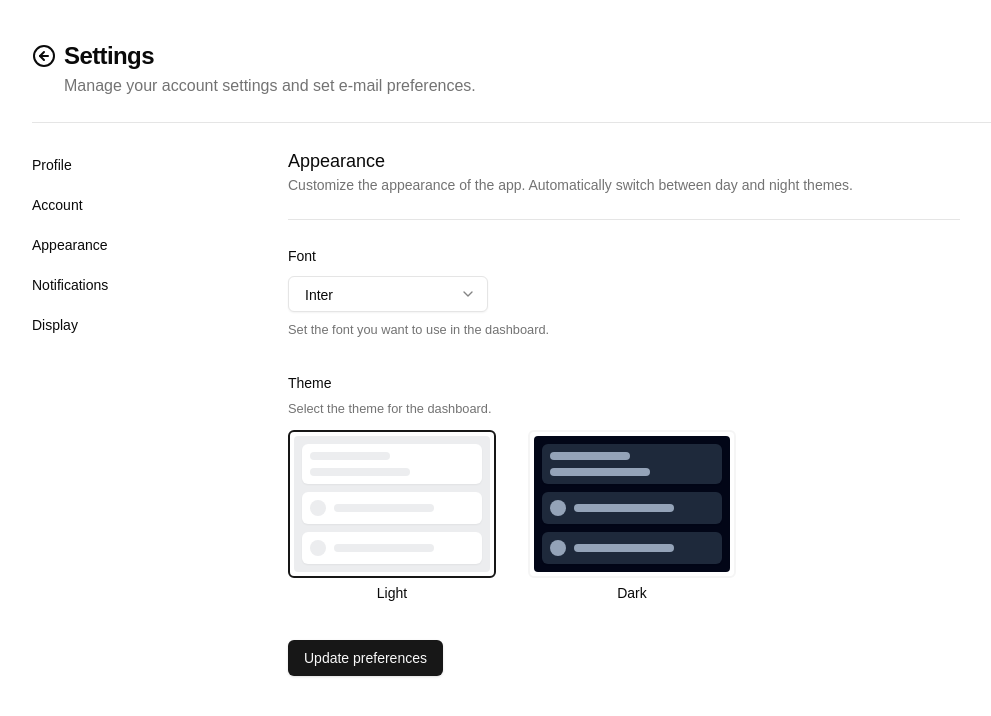
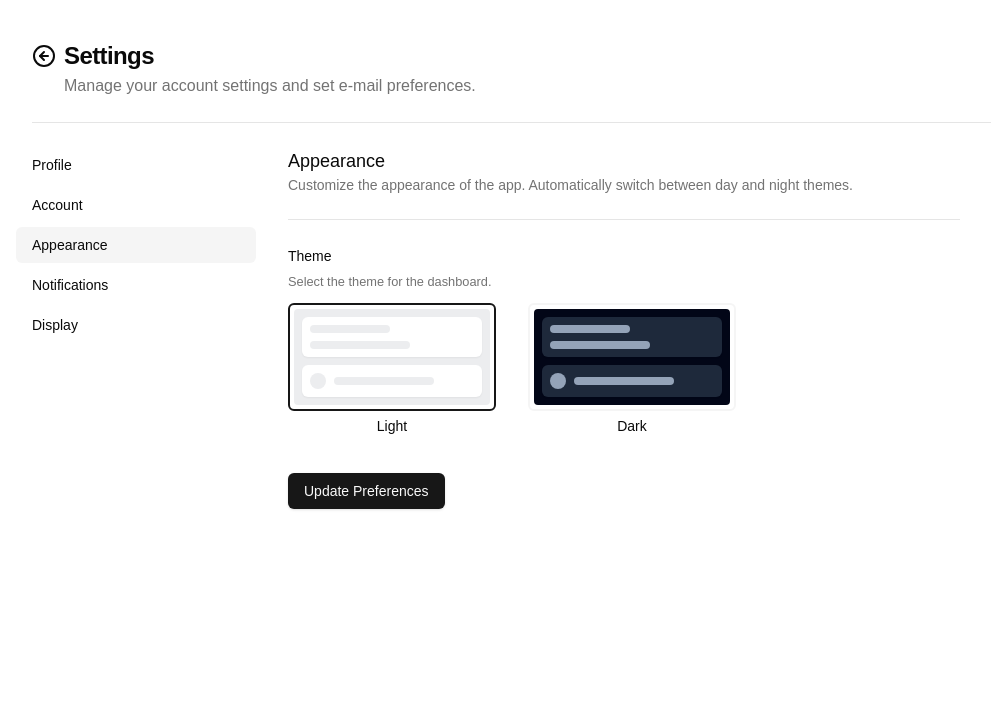
Before and after one commit to developersayem/dev-task-app, a Next.js app: page /settings/appearance in a window 1280 px wide. Shown: the top 716 px of the page, without its empty margins (8-999 px from the left). Built offline with nearby package versions, Linux system fonts and the light colour scheme.

Commit message:
implemented appearance on settings

```diff
--- a/app/settings/appearance/appearance-form.tsx
+++ b/app/settings/appearance/appearance-form.tsx
@@ -1,12 +1,10 @@
 "use client";
 
 import { zodResolver } from "@hookform/resolvers/zod";
-import { ChevronDown } from "lucide-react";
 import { useForm } from "react-hook-form";
 import { z } from "zod";
 
-import { cn } from "@/lib/utils";
-import { Button, buttonVariants } from "@/components/ui/button";
+import { Button } from "@/components/ui/button";
 import {
   Form,
   FormControl,
@@ -18,6 +16,7 @@
 } from "@/components/ui/form";
 import { RadioGroup, RadioGroupItem } from "@/components/ui/radio-group";
 import { toast } from "sonner";
+import { useTheme } from "next-themes";
 
 const appearanceFormSchema = z.object({
   theme: z.enum(["light", "dark"], {
@@ -31,55 +30,29 @@
 
 type AppearanceFormValues = z.infer<typeof appearanceFormSchema>;
 
-// This can come from your database or API.
+// Default values
 const defaultValues: Partial<AppearanceFormValues> = {
   theme: "light",
+  font: "inter",
 };
 
 export function AppearanceForm() {
+  const { setTheme } = useTheme();
   const form = useForm<AppearanceFormValues>({
     resolver: zodResolver(appearanceFormSchema),
     defaultValues,
   });
 
   function onSubmit(data: AppearanceFormValues) {
-    toast(
-      "You submitted the following values: " + JSON.stringify(data, null, 2)
-    );
+    setTheme(data.theme); // Now correctly setting the theme
+    console.log("Submitted data:", data);
+    toast(`Theme updated to: ${data.theme}`);
   }
 
   return (
     <Form {...form}>
       <form onSubmit={form.handleSubmit(onSubmit)} className="space-y-8">
-        <FormField
-          control={form.control}
-          name="font"
-          render={({ field }) => (
-            <FormItem>
-              <FormLabel>Font</FormLabel>
-              <div className="relative w-max">
-                <FormControl>
-                  <select
-                    className={cn(
-                      buttonVariants({ variant: "outline" }),
-                      "w-[200px] appearance-none font-normal"
-                    )}
-                    {...field}
-                  >
-                    <option value="inter">Inter</option>
-                    <option value="manrope">Manrope</option>
-                    <option value="system">System</option>
-                  </select>
-                </FormControl>
-                <ChevronDown className="absolute right-3 top-2.5 h-4 w-4 opacity-50" />
-              </div>
-              <FormDescription>
-                Set the font you want to use in the dashboard.
-              </FormDescription>
-              <FormMessage />
-            </FormItem>
-          )}
-        />
+        {/* Theme Selection */}
         <FormField
           control={form.control}
           name="theme"
@@ -91,10 +64,11 @@
               </FormDescription>
               <FormMessage />
               <RadioGroup
-                onValueChange={field.onChange}
-                defaultValue={field.value}
+                onValueChange={field.onChange} // Directly updates form state
+                value={field.value} // Ensures controlled component
                 className="grid max-w-md grid-cols-2 gap-8 pt-2"
               >
+                {/* Light Theme */}
                 <FormItem>
                   <FormLabel className="[&:has([data-state=checked])>div]:border-primary">
                     <FormControl>
@@ -110,10 +84,6 @@
                           <div className="h-4 w-4 rounded-full bg-[#ecedef]" />
                           <div className="h-2 w-[100px] rounded-lg bg-[#ecedef]" />
                         </div>
-                        <div className="flex items-center space-x-2 rounded-md bg-white p-2 shadow-sm">
-                          <div className="h-4 w-4 rounded-full bg-[#ecedef]" />
-                          <div className="h-2 w-[100px] rounded-lg bg-[#ecedef]" />
-                        </div>
                       </div>
                     </div>
                     <span className="block w-full p-2 text-center font-normal">
@@ -121,6 +91,8 @@
                     </span>
                   </FormLabel>
                 </FormItem>
+
+                {/* Dark Theme */}
                 <FormItem>
                   <FormLabel className="[&:has([data-state=checked])>div]:border-primary">
                     <FormControl>
@@ -130,10 +102,6 @@
                       <div className="space-y-2 rounded-sm bg-slate-950 p-2">
                         <div className="space-y-2 rounded-md bg-slate-800 p-2 shadow-sm">
                           <div className="h-2 w-[80px] rounded-lg bg-slate-400" />
-                          <div className="h-2 w-[100px] rounded-lg bg-slate-400" />
-                        </div>
-                        <div className="flex items-center space-x-2 rounded-md bg-slate-800 p-2 shadow-sm">
-                          <div className="h-4 w-4 rounded-full bg-slate-400" />
                           <div className="h-2 w-[100px] rounded-lg bg-slate-400" />
                         </div>
                         <div className="flex items-center space-x-2 rounded-md bg-slate-800 p-2 shadow-sm">
@@ -152,7 +120,7 @@
           )}
         />
 
-        <Button type="submit">Update preferences</Button>
+        <Button type="submit">Update Preferences</Button>
       </form>
     </Form>
   );
--- a/app/settings/layout.tsx
+++ b/app/settings/layout.tsx
@@ -7,30 +7,30 @@
 import Link from "next/link";
 
 export const metadata: Metadata = {
-  title: "Forms",
-  description: "Advanced form example using react-hook-form and Zod.",
+  title: "Settings",
+  description: "Manage account and website settings.",
 };
 
 const sidebarNavItems = [
   {
     title: "Profile",
-    href: "/examples/forms",
+    href: "/settings",
   },
   {
     title: "Account",
-    href: "/examples/forms/account",
+    href: "/settings/account",
   },
   {
     title: "Appearance",
-    href: "/examples/forms/appearance",
+    href: "/settings/appearance",
   },
   {
     title: "Notifications",
-    href: "/examples/forms/notifications",
+    href: "/settings/notifications",
   },
   {
     title: "Display",
-    href: "/examples/forms/display",
+    href: "/settings/display",
   },
 ];
 
```
